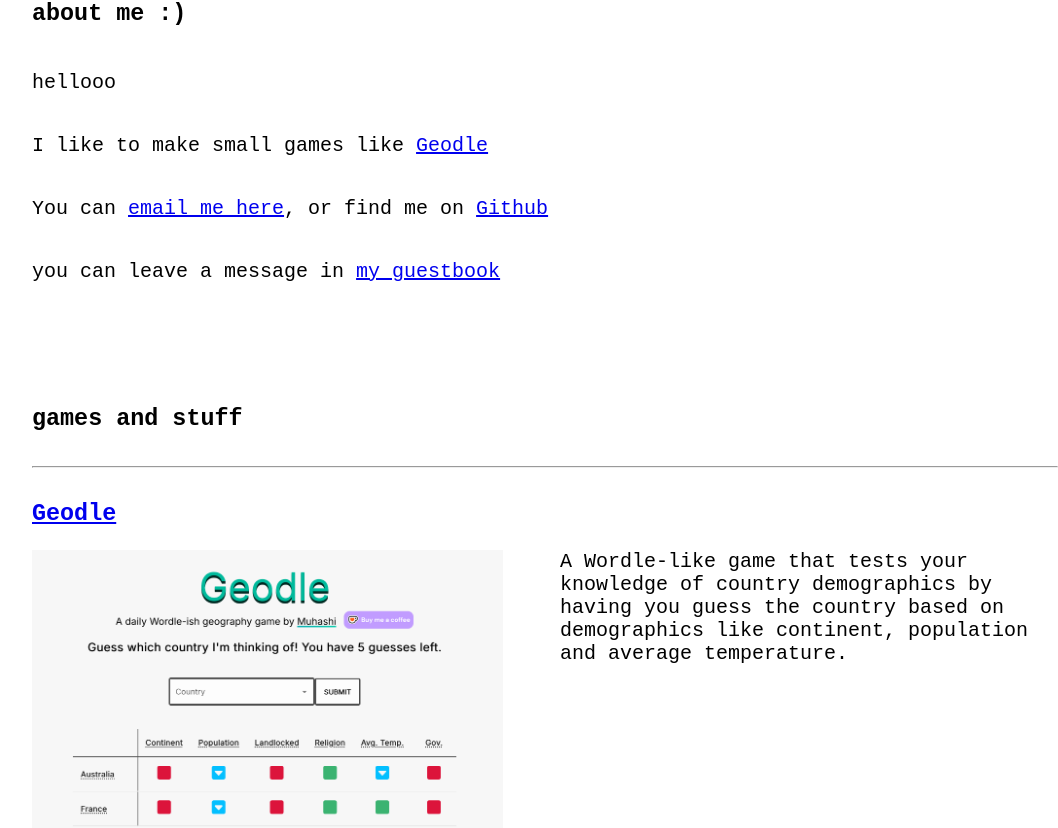
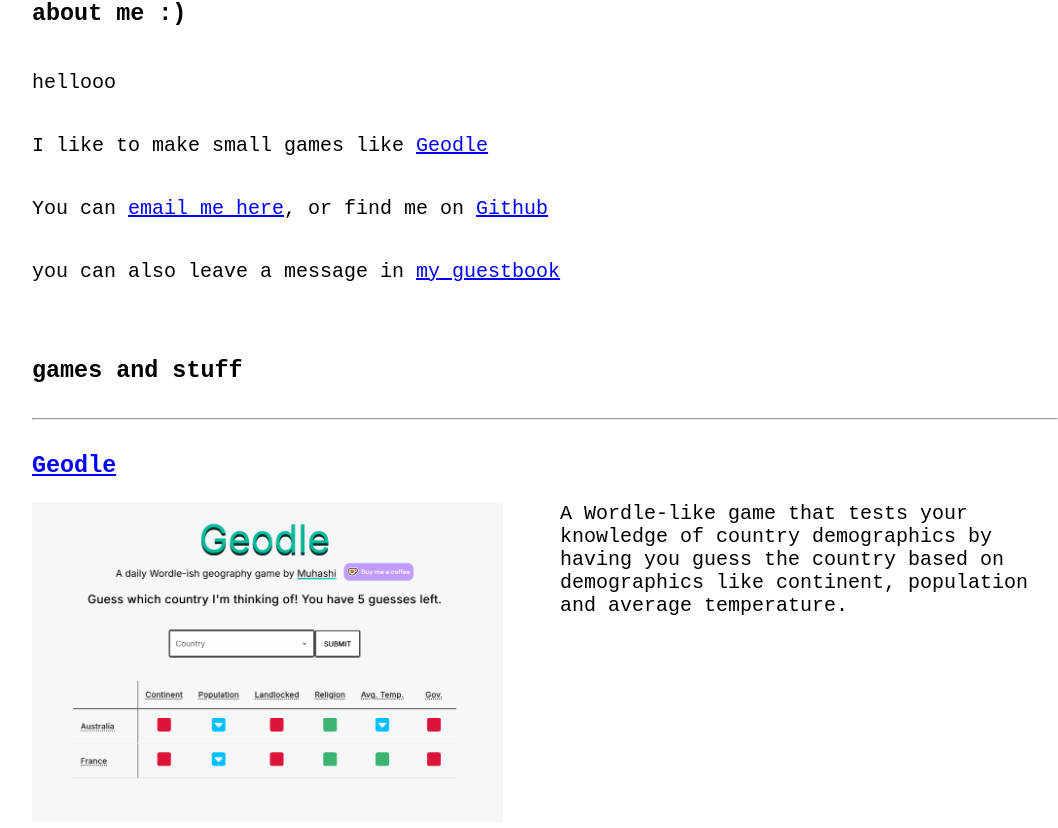
Before and after one commit to muhashi/muhashi.github.io, a SvelteKit app: page / in a window 1280 px wide. Shown: the part 167-995 px from the top of the page, without its empty margins (96-1154 px from the left). Built offline with nearby package versions, Linux system fonts and the light colour scheme.

Commit message:
Fix up some formatting

```diff
--- a/src/app.html
+++ b/src/app.html
@@ -11,6 +11,11 @@
         font-size: x-large;
         width: 100vw;
         overflow-x: hidden;
+      }
+
+      a {
+        color: blue;
+        /* text-decoration: none; */
       }
     </style>
     <script
--- a/src/routes/About.svelte
+++ b/src/routes/About.svelte
@@ -14,7 +14,7 @@
       >email me here</Email
     >, or find me on <a href="https://github.com/muhashi">Github</a>
   </p>
-  <p>you can leave a message in <a href="https://muhashi.atabook.org/">my guestbook</a></p>
+  <p>you can also leave a message in <a href="https://muhashi.atabook.org/">my guestbook</a></p>
 </div>
 
 <style>
--- a/src/routes/projects/Projects.svelte
+++ b/src/routes/projects/Projects.svelte
@@ -127,7 +127,7 @@
 
   .sections {
     width: 80%;
-    margin-top: 5rem;
+    margin-top: 2rem;
   }
 
   hr {
```
